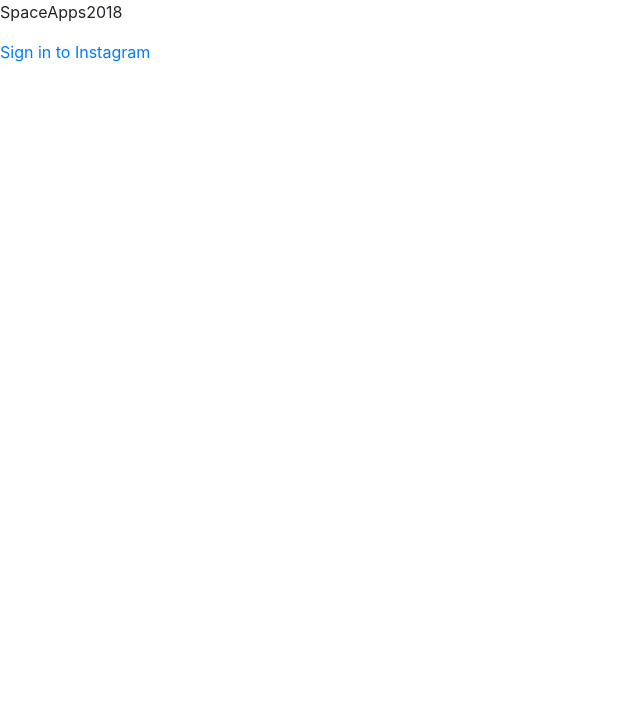
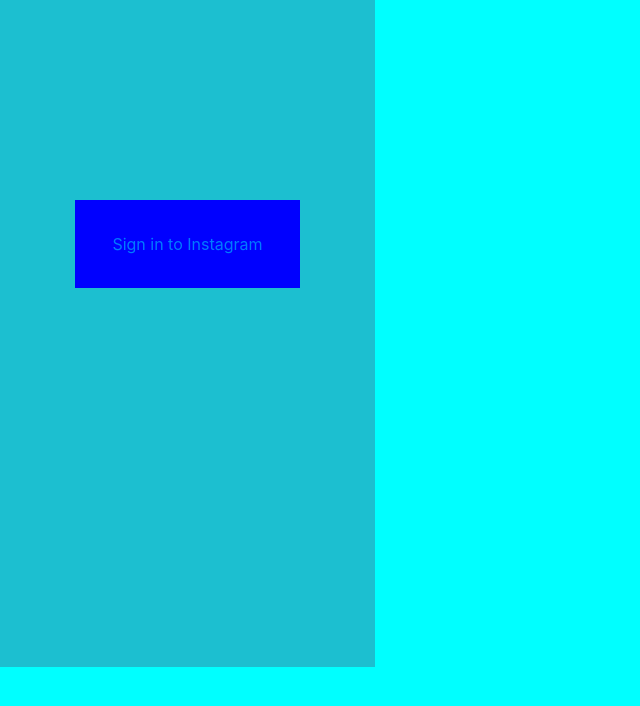
Before and after one commit to spaceappsnyc/InstaCO2, a React app: page / in a window 1280 px wide. Shown: the whole page, without its empty margins (0-640 px from the left). Built offline with nearby package versions, Linux system fonts and the light colour scheme.

Commit message:
Add login page css

```diff
--- /dev/null
+++ b/public/css/main.css
@@ -0,0 +1,22 @@
+body {
+	background-color: aqua;
+}
+
+.login_page {
+	width: 375px;
+	height: 667px;
+	position: relative;
+	background-image: url('/img/login_page_bg.png');
+}
+
+.login_button {
+    width: 60%;
+    margin-left: 20%;
+    margin-right: 20%;
+    padding: 20px;
+    top: 200px;
+    position: absolute;
+    text-align: center;
+    line-height: 3;
+	background-image: url('/img/login_button.png');
+}
--- a/public/index.html
+++ b/public/index.html
@@ -12,6 +12,7 @@
   <!-- Bootstrap CSS -->
   <link rel="stylesheet" href="https://stackpath.bootstrapcdn.com/bootstrap/4.1.3/css/bootstrap.min.css" integrity="sha384-MCw98/SFnGE8fJT3GXwEOngsV7Zt27NXFoaoApmYm81iuXoPkFOJwJ8ERdknLPMO"
     crossorigin="anonymous">
+  <link rel="stylesheet" href="css/main.css">
 
   <!-- Optional JavaScript -->
   <!-- jQuery first, then Popper.js, then Bootstrap JS -->
@@ -31,7 +32,6 @@
 </head>
 
 <body>
-  <p>SpaceApps2018</p>
   <div id="root"></div>
 </body>
 
--- a/src/Login.js
+++ b/src/Login.js
@@ -22,13 +22,13 @@
 
   render() {
     return (
-      <div>
+      <div class="login_page">
         {this.state.length ? (
           // <Analysis images={this.state.images} />
           this.state
         ) : (
             // <button onClick={this.onLogin}>Sign in to Instagram</button>
-            <a href="/api/auth/instagram">Sign in to Instagram</a>
+            <a href="/api/auth/instagram" class="login_button">Sign in to Instagram</a>
           )}
       </div>
     );
```
Also changed, not shown: public/img/login_button.png (added), public/img/login_page_bg.png (added).
